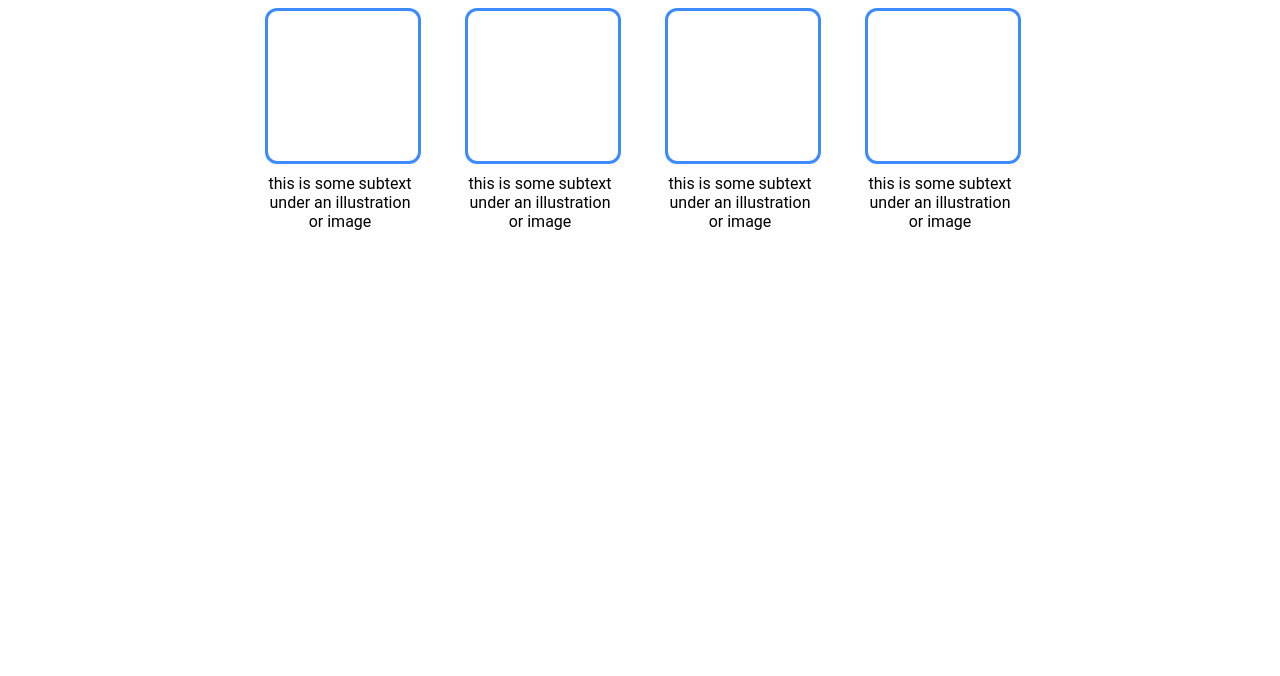
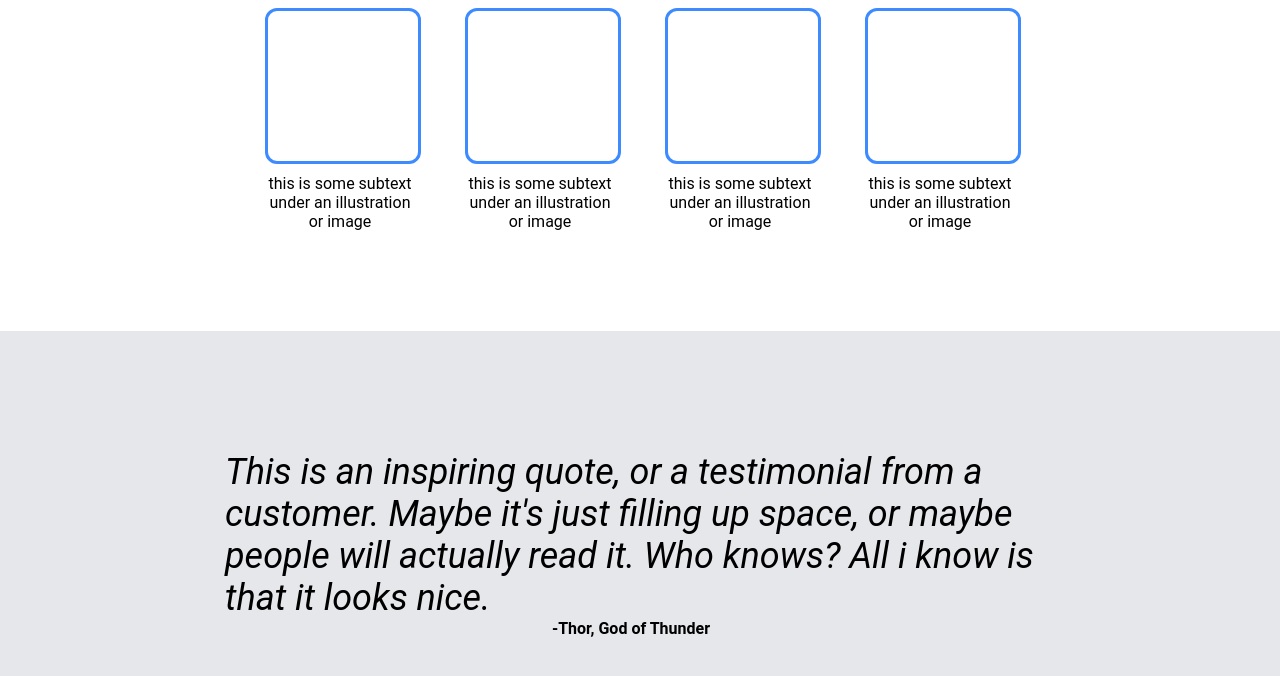
Before and after one commit to JDorman555/odin-landing-page, a plain HTML site: page index.html in a window 1280 px wide. Shown: the part 558-1234 px from the top of the page. Before the commit the page ends 800 px from the top, so only its background shows below. Drawn offline with Linux system fonts and the light colour scheme.

Commit message:
Add quote section with quote and quoter

```diff
--- a/index.html
+++ b/index.html
@@ -56,6 +56,11 @@
       </div>
     </div>
 
+    <div class="quote-wrapper">
+      <div class="quote">This is an inspiring quote, or a testimonial from a customer. Maybe it's just filling up space, or maybe people will actually read it. Who knows? All i know is that it looks nice.</div>
+      <p>-Thor, God of Thunder</p>
+    </div>
+
 
 
   </body>
--- a/style.css
+++ b/style.css
@@ -109,3 +109,26 @@ button {
 .text {
   margin-top: 10px;
 }
+
+.quote-wrapper {
+  background: #E5E7EB;
+  color: black;
+  display: flex;
+  flex-direction: column;
+  justify-content: center;
+  align-items: center;
+  padding: 120px;
+  margin-top: 100px;
+}
+
+.quote {
+  font-size: 36px;
+  font-style: italic;
+  width: 830px;
+}
+
+.quote-wrapper p {
+  font-weight: 700;
+  margin-right: 450px;
+  align-self: flex-end;
+}
```
